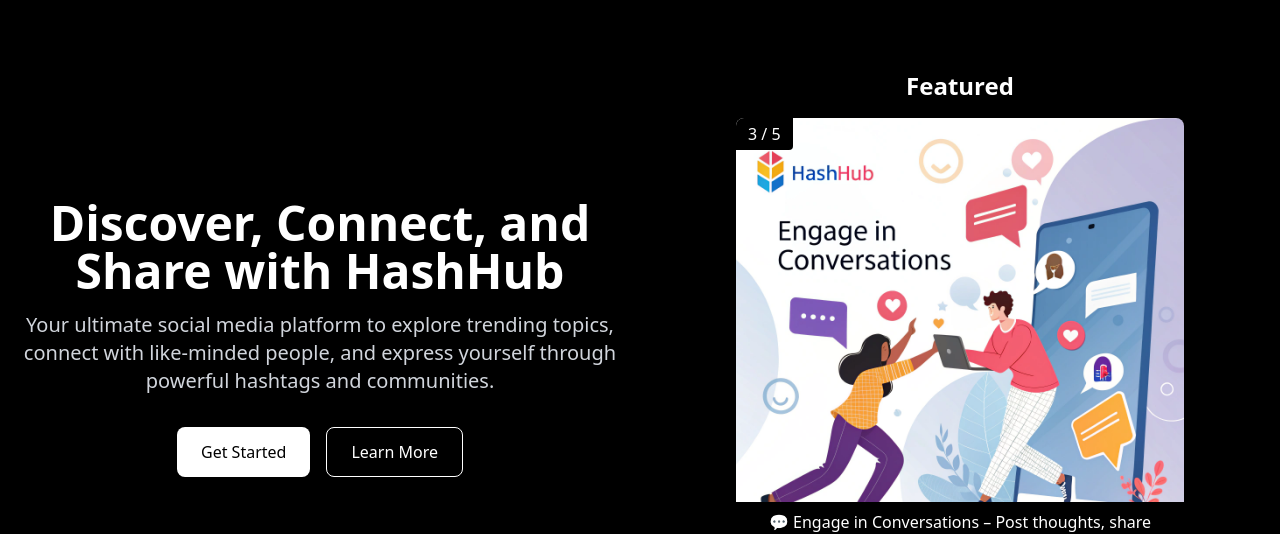
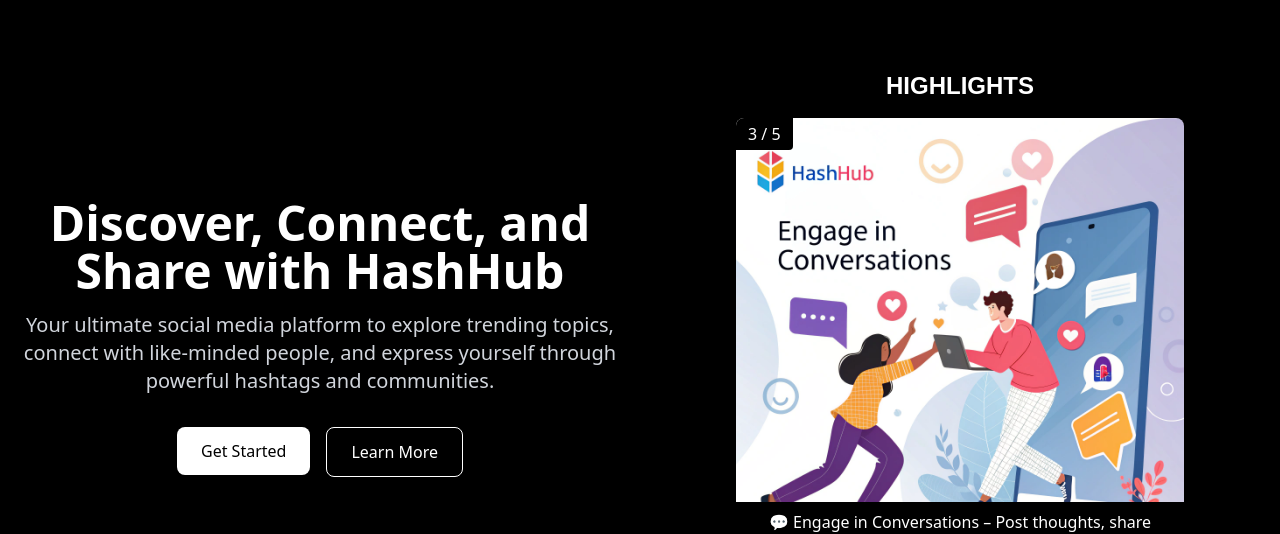
Before and after one commit to amanbobal/HashHub, a React (Vite) app: page / in a window 1280 px wide. Shown: the part 142-676 px from the top of the page. Built offline with nearby package versions, Linux system fonts and the light colour scheme.

Commit message:
anchoring the buttons

```diff
--- a/src/components/slideShow/SlideShow.jsx
+++ b/src/components/slideShow/SlideShow.jsx
@@ -52,7 +52,7 @@ function SlideShow() {
 
   return (
     <div className="w-full max-w-md md:max-w-lg lg:max-w-xl mx-auto p-0">
-      <h2 className="text-2xl font-bold mb-4 text-center">Featured</h2>
+      <h2 className="text-2xl font-bold mb-4 text-center font-asimovian">HIGHLIGHTS</h2>
 
 
       <div className="relative w-full max-w-md mx-auto rounded-lg overflow-hidden aspect-square bg-black">
--- a/src/index.css
+++ b/src/index.css
@@ -6,3 +6,7 @@
   /* font-weight: 400; */
   font-style: normal;
 }
+
+@theme {
+  --font-asimovian: "Asimovian", sans-serif;
+}
--- a/src/pages/Landing/Landing.jsx
+++ b/src/pages/Landing/Landing.jsx
@@ -1,5 +1,6 @@
 import React from 'react'
 import { Footer, Navbar, SlideShow } from '../../components/index'
+import { Link } from 'react-router-dom';
 
 function Landing() {
   return (
@@ -20,9 +21,9 @@ function Landing() {
             Your ultimate social media platform to explore trending topics, connect with like-minded people, and express yourself through powerful hashtags and communities.
           </p>
           <div className="flex justify-center space-x-4">
-            <button className="px-6 py-3 bg-white text-black rounded-lg hover:bg-gray-200 transition">
+            <Link to={"/login"}><button className="px-6 py-3 bg-white text-black rounded-lg hover:bg-gray-200 transition">
               Get Started
-            </button>
+            </button></Link>
             <button className="px-6 py-3 border border-white text-white rounded-lg hover:bg-white hover:text-black transition">
               Learn More
             </button>
--- a/src/pages/Login/Login.jsx
+++ b/src/pages/Login/Login.jsx
@@ -1,5 +1,5 @@
 import React from 'react'
-import { Navbar } from "../../components/index"
+import { Link } from 'react-router-dom'
 
 function Signup() {
   return (
@@ -72,9 +72,9 @@ function Signup() {
 
             <div className="w-full mx-auto text-center text-sm">
               Don't have an account?{" "}
-              <a href="#" className="hover:underline text-gray-300">
-                Signup now
-              </a>
+              <Link to={"/signup"}>
+                <button className="hover:underline text-gray-300 cursor-pointer"> Signup now </button>
+              </Link>
             </div>
           </div>
         </div>
--- a/src/pages/Signup/Signup.jsx
+++ b/src/pages/Signup/Signup.jsx
@@ -1,5 +1,5 @@
 import React from 'react'
-import { Navbar } from "../../components/index"
+import { Link } from 'react-router-dom'
 
 function Signup() {
   return (
@@ -112,9 +112,9 @@ function Signup() {
 
             <div className="w-full mx-auto text-center text-sm">
               Already signed up?{" "}
-              <a href="#" className="hover:underline text-gray-300">
-                Login now
-              </a>
+              <Link to={"/login"}>
+                <button className="hover:underline text-gray-300 cursor-pointer"> Login now </button>
+              </Link>
             </div>
           </div>
         </div>
```
